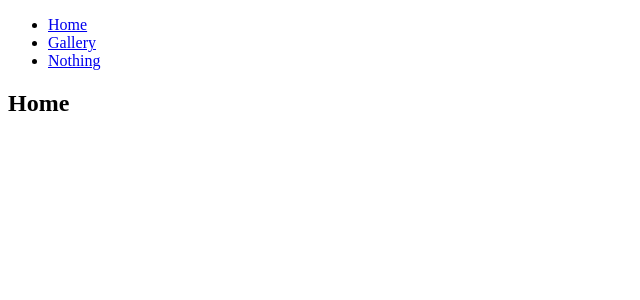
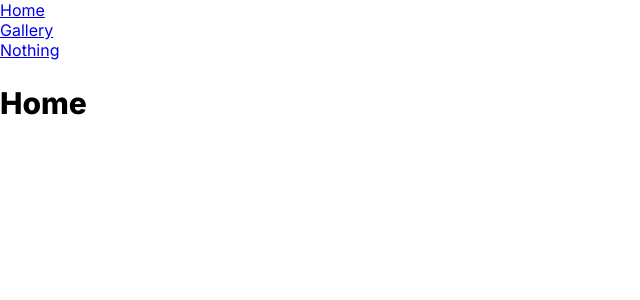
Before and after one commit to romnance/artsysearcher, a React (Create React App) app: page / in a window 1280 px wide. Shown: the top 300 px of the page, without its empty margins (0-640 px from the left). Built offline with nearby package versions, Linux system fonts and the light colour scheme.

Commit message:
reset styles

```diff
--- a/public/index.html
+++ b/public/index.html
@@ -10,6 +10,9 @@
       content="Web site created using create-react-app"
     />
     <link rel="apple-touch-icon" href="%PUBLIC_URL%/logo192.png" />
+    <link rel="preconnect" href="https://fonts.googleapis.com">
+    <link rel="preconnect" href="https://fonts.gstatic.com" crossorigin>
+    <link href="https://fonts.googleapis.com/css2?family=Inter:wght@200;400;500;600;800&display=swap" rel="stylesheet">
     <!--
       manifest.json provides metadata used when your web app is installed on a
       user's mobile device or desktop. See https://developers.google.com/web/fundamentals/web-app-manifest/
--- /dev/null
+++ b/src/common/styles/index.ts
@@ -0,0 +1,2 @@
+import "./layout.css";
+import "./typography.css";
--- a/src/components/app/app.component.css
+++ b/src/components/app/app.component.css
@@ -0,0 +1,25 @@
+body {
+    margin: 0;
+    font-family: 'Inter', sans-serif;
+    -webkit-font-smoothing: antialiased;
+    -moz-osx-font-smoothing: grayscale;
+    font-size: 100%;
+}
+
+ul {
+    list-style: none;
+    padding: 0;
+    margin: 0;
+}
+
+h1 {
+    font-size: 2.5em;
+}
+
+h2 {
+    font-size: 1.875em;
+}
+
+p {
+    font-size: 0.875em;
+}
--- a/src/components/app/app.component.tsx
+++ b/src/components/app/app.component.tsx
@@ -3,6 +3,7 @@ import { Routes, Route, Link } from "react-router-dom";
 
 import Layout from "../layout/layout.component";
 
+import "../../common/styles";
 import "./app.component.css";
 
 function Home() {
--- a/src/index.css
+++ /dev/null
@@ -1,13 +0,0 @@
-body {
-  margin: 0;
-  font-family: -apple-system, BlinkMacSystemFont, 'Segoe UI', 'Roboto', 'Oxygen',
-    'Ubuntu', 'Cantarell', 'Fira Sans', 'Droid Sans', 'Helvetica Neue',
-    sans-serif;
-  -webkit-font-smoothing: antialiased;
-  -moz-osx-font-smoothing: grayscale;
-}
-
-code {
-  font-family: source-code-pro, Menlo, Monaco, Consolas, 'Courier New',
-    monospace;
-}
--- a/src/index.tsx
+++ b/src/index.tsx
@@ -1,7 +1,6 @@
 import React from 'react';
 import ReactDOM from 'react-dom/client';
 import App from './components/app/app.component';
-import reportWebVitals from './reportWebVitals';
 import { BrowserRouter } from "react-router-dom";
 
 const root = ReactDOM.createRoot(
@@ -14,5 +13,3 @@ root.render(
      </BrowserRouter>
   </React.StrictMode>
 );
-
-reportWebVitals();
--- a/src/reportWebVitals.ts
+++ /dev/null
@@ -1,15 +0,0 @@
-import { ReportHandler } from 'web-vitals';
-
-const reportWebVitals = (onPerfEntry?: ReportHandler) => {
-  if (onPerfEntry && onPerfEntry instanceof Function) {
-    import('web-vitals').then(({ getCLS, getFID, getFCP, getLCP, getTTFB }) => {
-      getCLS(onPerfEntry);
-      getFID(onPerfEntry);
-      getFCP(onPerfEntry);
-      getLCP(onPerfEntry);
-      getTTFB(onPerfEntry);
-    });
-  }
-};
-
-export default reportWebVitals;
```
Also changed, not shown: src/common/styles/layout.css (added), src/common/styles/typography.css (added).
